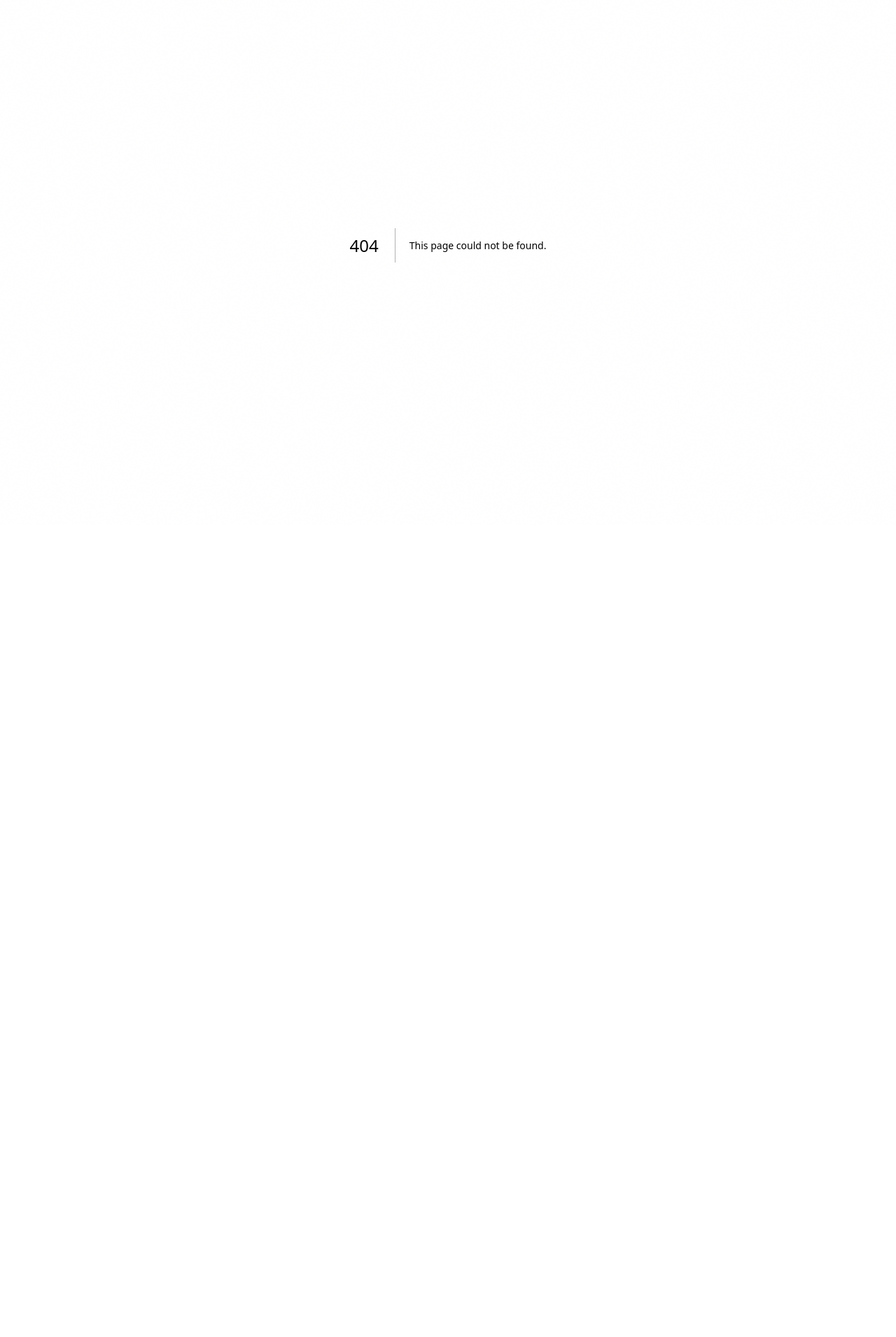
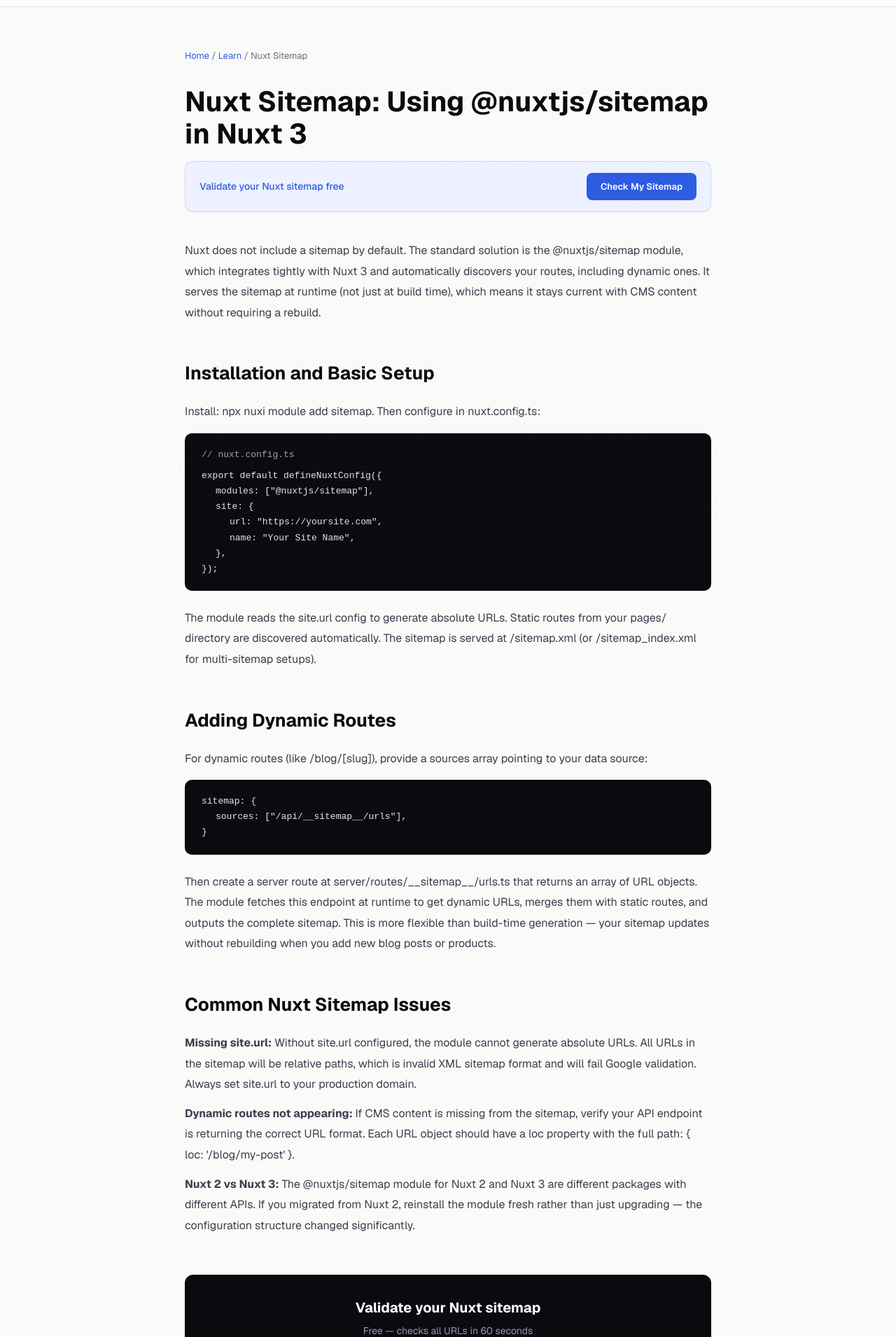
Before and after one commit to Watermelon-Coctail-Bar/sitemap-fixer, a Next.js app: page /learn/nuxt-sitemap in a window 1280 px wide. Before the commit this address had no page. Shown: the part 50-1960 px from the top of the page at 70% size. Before the commit the page ends 800 px from the top, so only its background shows below. Built offline with nearby package versions, Linux system fonts and the light colour scheme.

Commit message:
Create page.tsx

```diff
--- /dev/null
+++ b/src/app/learn/nuxt-sitemap/page.tsx
@@ -0,0 +1,58 @@
+import type { Metadata } from 'next';
+export const metadata: Metadata = {
+  title: 'Nuxt Sitemap: How to Add and Configure @nuxtjs/sitemap | SitemapFixer',
+  description: "How to generate an XML sitemap in Nuxt 3 using the @nuxtjs/sitemap module. Configuration, dynamic routes, and common problems explained.",
+  alternates: { canonical: 'https://sitemapfixer.com/learn/nuxt-sitemap' },
+};
+export default function Page() {
+  return (
+    <div style={{ maxWidth: 800, margin: '0 auto', padding: '60px 24px' }}>
+      <nav style={{ fontSize: 13, color: '#6b6b7d', marginBottom: 32 }}>
+        <a href="/" style={{ color: '#2d5be3', textDecoration: 'none' }}>Home</a>{' / '}
+        <a href="/learn" style={{ color: '#2d5be3', textDecoration: 'none' }}>Learn</a>{' / '}
+        <span>Nuxt Sitemap</span>
+      </nav>
+      <h1 style={{ fontSize: 40, fontWeight: 700, color: '#0a0a0f', marginBottom: 16, lineHeight: 1.15 }}>Nuxt Sitemap: Using @nuxtjs/sitemap in Nuxt 3</h1>
+      <div style={{ background: '#eef1ff', border: '1px solid rgba(45,91,227,0.2)', borderRadius: 12, padding: '16px 20px', marginBottom: 40, display: 'flex', alignItems: 'center', justifyContent: 'space-between', gap: 16 }}>
+        <span style={{ fontSize: 14, color: '#2d5be3', fontWeight: 500 }}>Validate your Nuxt sitemap free</span>
+        <a href="/" style={{ background: '#2d5be3', color: 'white', padding: '10px 20px', borderRadius: 8, textDecoration: 'none', fontWeight: 600, fontSize: 13 }}>Check My Sitemap</a>
+      </div>
+      <div style={{ fontSize: 16, color: '#3d3d4f', lineHeight: 1.85 }}>
+        <p style={{ marginBottom: 24 }}>Nuxt does not include a sitemap by default. The standard solution is the @nuxtjs/sitemap module, which integrates tightly with Nuxt 3 and automatically discovers your routes, including dynamic ones. It serves the sitemap at runtime (not just at build time), which means it stays current with CMS content without requiring a rebuild.</p>
+
+        <h2 style={{ fontSize: 26, fontWeight: 700, color: '#0a0a0f', marginTop: 48, marginBottom: 16 }}>Installation and Basic Setup</h2>
+        <p style={{ marginBottom: 16 }}>Install: npx nuxi module add sitemap. Then configure in nuxt.config.ts:</p>
+        <div style={{ background: '#0a0a0f', borderRadius: 10, padding: '20px 24px', marginBottom: 24, fontFamily: 'monospace', fontSize: 13, color: '#e5e7eb', lineHeight: 1.7, overflowX: 'auto' }}>
+          <div style={{ color: '#9ca3af', marginBottom: 8 }}>// nuxt.config.ts</div>
+          <div>export default defineNuxtConfig({"{"}</div>
+          <div style={{ paddingLeft: 20 }}>modules: ["@nuxtjs/sitemap"],</div>
+          <div style={{ paddingLeft: 20 }}>site: {"{"}</div>
+          <div style={{ paddingLeft: 40 }}>url: "https://yoursite.com",</div>
+          <div style={{ paddingLeft: 40 }}>name: "Your Site Name",</div>
+          <div style={{ paddingLeft: 20 }}>{"}"},</div>
+          <div>{"}"});</div>
+        </div>
+        <p style={{ marginBottom: 24 }}>The module reads the site.url config to generate absolute URLs. Static routes from your pages/ directory are discovered automatically. The sitemap is served at /sitemap.xml (or /sitemap_index.xml for multi-sitemap setups).</p>
+
+        <h2 style={{ fontSize: 26, fontWeight: 700, color: '#0a0a0f', marginTop: 48, marginBottom: 16 }}>Adding Dynamic Routes</h2>
+        <p style={{ marginBottom: 16 }}>For dynamic routes (like /blog/[slug]), provide a sources array pointing to your data source:</p>
+        <div style={{ background: '#0a0a0f', borderRadius: 10, padding: '20px 24px', marginBottom: 24, fontFamily: 'monospace', fontSize: 13, color: '#e5e7eb', lineHeight: 1.7, overflowX: 'auto' }}>
+          <div>sitemap: {"{"}</div>
+          <div style={{ paddingLeft: 20 }}>sources: ["/api/__sitemap__/urls"],</div>
+          <div>{"}"}</div>
+        </div>
+        <p style={{ marginBottom: 24 }}>Then create a server route at server/routes/__sitemap__/urls.ts that returns an array of URL objects. The module fetches this endpoint at runtime to get dynamic URLs, merges them with static routes, and outputs the complete sitemap. This is more flexible than build-time generation — your sitemap updates without rebuilding when you add new blog posts or products.</p>
+
+        <h2 style={{ fontSize: 26, fontWeight: 700, color: '#0a0a0f', marginTop: 48, marginBottom: 16 }}>Common Nuxt Sitemap Issues</h2>
+        <p style={{ marginBottom: 12 }}><strong>Missing site.url:</strong> Without site.url configured, the module cannot generate absolute URLs. All URLs in the sitemap will be relative paths, which is invalid XML sitemap format and will fail Google validation. Always set site.url to your production domain.</p>
+        <p style={{ marginBottom: 12 }}><strong>Dynamic routes not appearing:</strong> If CMS content is missing from the sitemap, verify your API endpoint is returning the correct URL format. Each URL object should have a loc property with the full path: {"{"} loc: '/blog/my-post' {"}"}.</p>
+        <p style={{ marginBottom: 24 }}><strong>Nuxt 2 vs Nuxt 3:</strong> The @nuxtjs/sitemap module for Nuxt 2 and Nuxt 3 are different packages with different APIs. If you migrated from Nuxt 2, reinstall the module fresh rather than just upgrading — the configuration structure changed significantly.</p>
+      </div>
+      <div style={{ background: '#0a0a0f', borderRadius: 12, padding: '32px', textAlign: 'center', marginTop: 56 }}>
+        <div style={{ fontSize: 20, fontWeight: 700, color: 'white', marginBottom: 8 }}>Validate your Nuxt sitemap</div>
+        <div style={{ color: '#9999aa', marginBottom: 20, fontSize: 14 }}>Free — checks all URLs in 60 seconds</div>
+        <a href="/" style={{ background: 'white', color: '#0a0a0f', padding: '14px 28px', borderRadius: 8, textDecoration: 'none', fontWeight: 700 }}>Check My Sitemap Free</a>
+      </div>
+    </div>
+  );
+}
```
